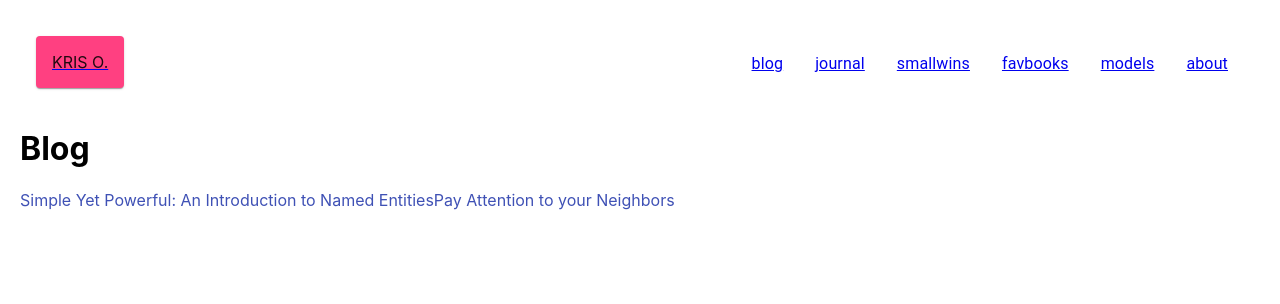
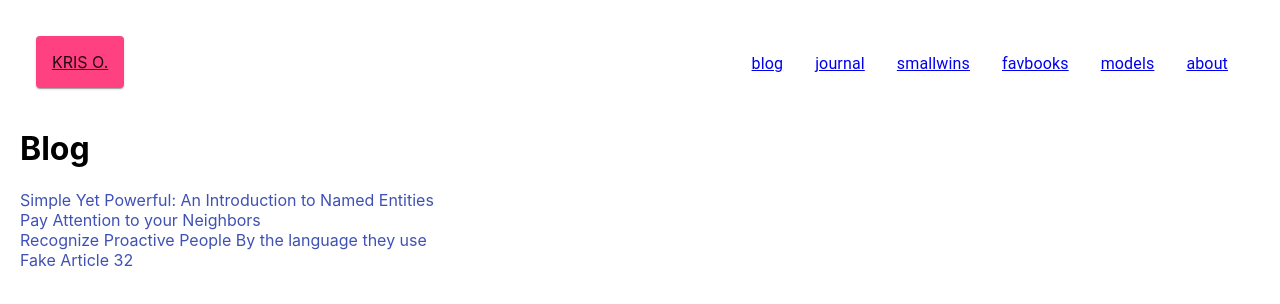
Before and after one commit to krisograbek/my-website, a React (Create React App) app: page /blog in a window 1280 px wide. Shown: the top 304 px of the page. Built offline with nearby package versions, Linux system fonts and the light colour scheme.

Commit message:
create .json for articles, map through them using Link

```diff
--- /dev/null
+++ b/public/data/articles.json
@@ -0,0 +1,18 @@
+[
+    {
+        "link": "https://kris-ograbek-nlp.medium.com/simple-yet-powerful-an-introduction-to-named-entities-ce4fad33f217",
+        "title": "Simple Yet Powerful: An Introduction to Named Entities"
+    },
+    {
+        "link": "https://kris-ograbek-nlp.medium.com/pay-attention-to-your-neighbors-a-simple-approach-to-the-part-of-speech-tagging-f8aa4af0b313",
+        "title": "Pay Attention to your Neighbors"
+    },
+    {
+        "link": "https://kris-ograbek-nlp.medium.com/recognize-proactive-people-by-the-language-they-use-and-stick-with-them-c4075fe6e2cf",
+        "title": "Recognize Proactive People By the language they use"
+    },
+    {
+        "link": "https://kris-ograbek-nlp.medium.com/recognize-proactive-people-by-the-language-they-use-and-stick-with-them-c4075fe6e2cf",
+        "title": "Fake Article 32"
+    }
+]
--- a/src/components/Blog.js
+++ b/src/components/Blog.js
@@ -1,23 +1,25 @@
 import React from "react";
 import { Link } from "@material-ui/core";
 import { Grid } from "@material-ui/core";
+import articles from "./data/articles.json"
 
 
 function Blog() {
   return (
     <Grid item>
       <h1>Blog</h1>
+      {articles.map((article, key) =>
+        <Grid item key={key}>
           <Link
-        href="https://kris-ograbek-nlp.medium.com/simple-yet-powerful-an-introduction-to-named-entities-ce4fad33f217"
+            href={article.link}
             target="_blank"
             rel="noreferrer"
           >
-        Simple Yet Powerful: An Introduction to Named Entities
-      </Link>
-      <Link href="https://kris-ograbek-nlp.medium.com/pay-attention-to-your-neighbors-a-simple-approach-to-the-part-of-speech-tagging-f8aa4af0b313">
-        Pay Attention to your Neighbors
+            {article.title}
           </Link>
         </Grid>
+      )}
+    </Grid >
   )
 }
 
--- /dev/null
+++ b/src/components/data/articles.json
@@ -0,0 +1,18 @@
+[
+    {
+        "link": "https://kris-ograbek-nlp.medium.com/simple-yet-powerful-an-introduction-to-named-entities-ce4fad33f217",
+        "title": "Simple Yet Powerful: An Introduction to Named Entities"
+    },
+    {
+        "link": "https://kris-ograbek-nlp.medium.com/pay-attention-to-your-neighbors-a-simple-approach-to-the-part-of-speech-tagging-f8aa4af0b313",
+        "title": "Pay Attention to your Neighbors"
+    },
+    {
+        "link": "https://kris-ograbek-nlp.medium.com/recognize-proactive-people-by-the-language-they-use-and-stick-with-them-c4075fe6e2cf",
+        "title": "Recognize Proactive People By the language they use"
+    },
+    {
+        "link": "https://kris-ograbek-nlp.medium.com/recognize-proactive-people-by-the-language-they-use-and-stick-with-them-c4075fe6e2cf",
+        "title": "Fake Article 32"
+    }
+]
```
Also changed, not shown: 1 other file (tests, documents, lock files or other folders). Lines whose indentation alone changed are shown as unchanged.
